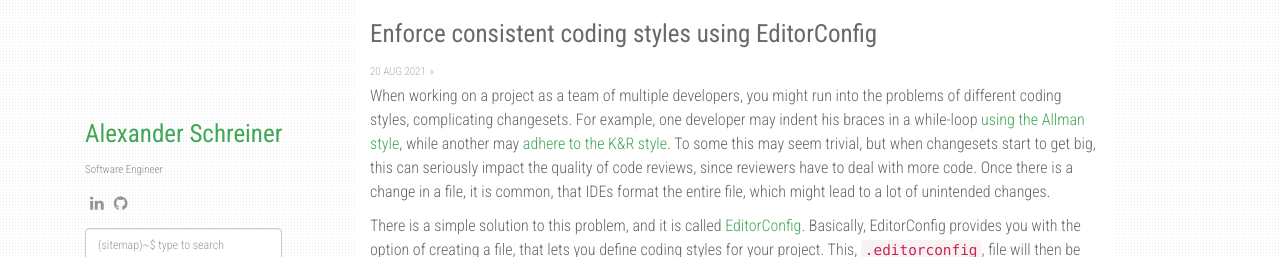
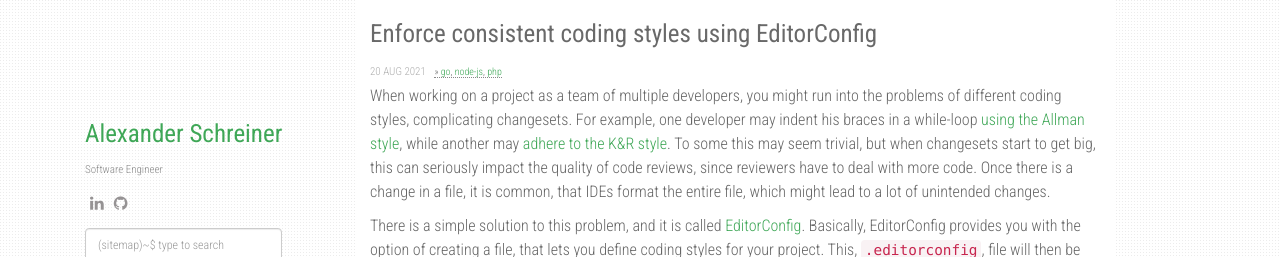
Before and after one commit to alexander-schreiner/alexander-schreiner.github.io, a Jekyll site: the page built from _blog/enforce-consistent-coding-styles-using-editorconfig-file.md, in a window 1280 px wide and 900 px high. Shown: the top 257 px of the window. Built offline with Jekyll 4.4.1, drawn with Linux system fonts in a browser that asks for light colours; nearby versions of some CDN libraries; comment, search, counter and statistics services are not loaded.

Commit message:
Update post.html

```diff
--- a/_layouts/post.html
+++ b/_layouts/post.html
@@ -6,9 +6,9 @@
 </header>
 
 <span class="time">{{ page.date | date_to_string }}</span>
-{% if page.categories %}
-  <span class="categories">
-    &raquo; {% for category in page.categories %}<a href="/category/{{ category }}">{{ category }}</a>{% if forloop.last == false %}, {% endif %}{% endfor %}
+{% if page.tags %}
+  <span class="tags">
+    &raquo; {% for tag in page.tags %}<a href="/tags/{{ tag }}">{{ tag }}</a>{% if forloop.last == false %}, {% endif %}{% endfor %}
   </span>
 {% endif %}
 
```
